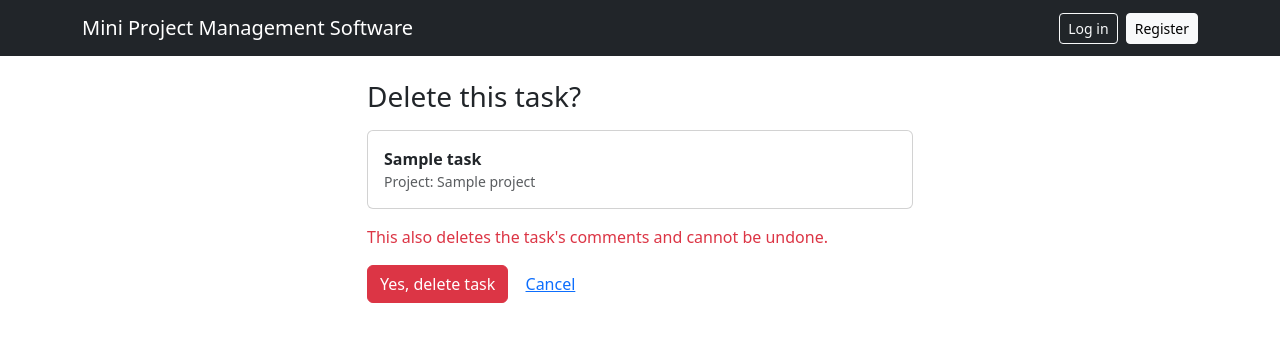
After one commit to nidhi832/TEAM_NO_14, a Flask app: template app/templates/task_delete.html in a window 1280 px wide. The commit adds this page. Shown: the top 342 px of the page. Run offline with Flask 3, Linux system fonts and the light colour scheme; the template is opened without the code that fills it: values that come from a table or form of the project are taken from there, others are empty; tables that the repository leaves empty hold one stand-in row (values such as "Sample post").

Commit message:
BL-17: delete task with confirmation

```diff
--- a/app/templates/_tasks.html
+++ b/app/templates/_tasks.html
@@ -13,6 +13,7 @@
         {% if t.id in overdue_ids %}<span class="badge bg-danger">Overdue</span>{% endif %}
         {% if can_manage %}
         <a class="small ms-2" href="{{ url_for('tasks.edit_task', task_id=t.id) }}">Edit</a>
+        <a class="small ms-2 text-danger" href="{{ url_for('tasks.delete_task', task_id=t.id) }}">Delete</a>
         {% endif %}
       </td>
       {% if show_project %}<td>{{ t.project.name }}</td>{% endif %}
--- /dev/null
+++ b/app/templates/task_delete.html
@@ -0,0 +1,16 @@
+{% extends "base.html" %}
+{% block title %}Delete task - MPMS{% endblock %}
+{% block content %}
+<div class="row justify-content-center"><div class="col-md-6">
+  <h1 class="h3 mb-3">Delete this task?</h1>
+  <div class="card mb-3"><div class="card-body">
+    <strong>{{ task.title }}</strong>
+    <div class="text-muted small">Project: {{ task.project.name }}</div>
+  </div></div>
+  <p class="text-danger">This also deletes the task's comments and cannot be undone.</p>
+  <form method="post" class="d-inline">
+    <button class="btn btn-danger" type="submit">Yes, delete task</button>
+  </form>
+  <a class="btn btn-link" href="{{ url_for('projects.show_project', project_id=task.project_id) }}">Cancel</a>
+</div></div>
+{% endblock %}
```
Also changed, not shown: app/routes/tasks.py (+21 -2 lines), tests/test_bl17_delete_task.py (added, +76 -0 lines).
